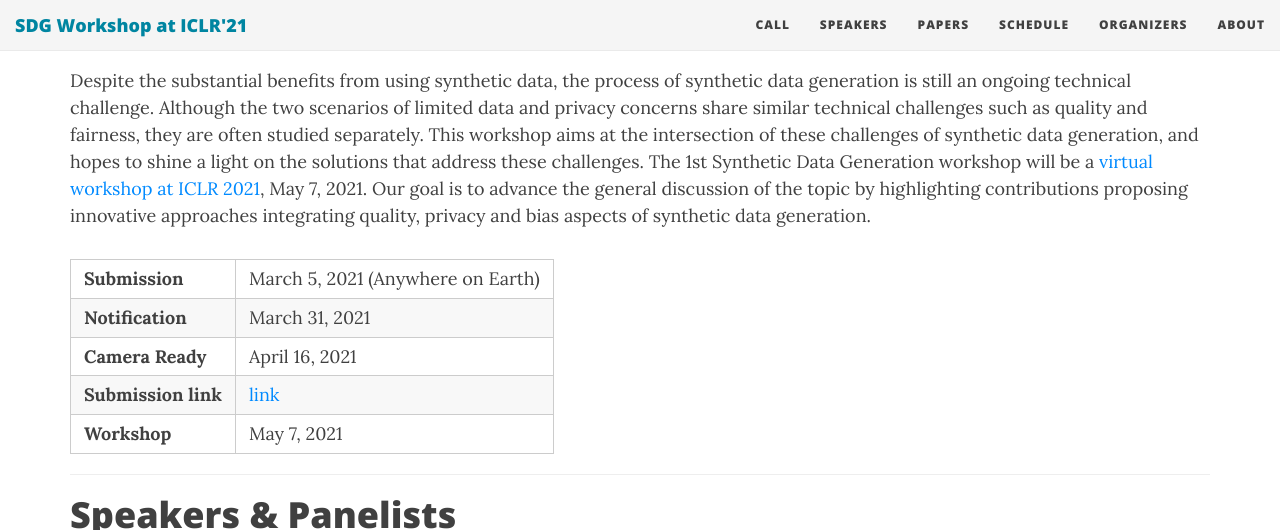
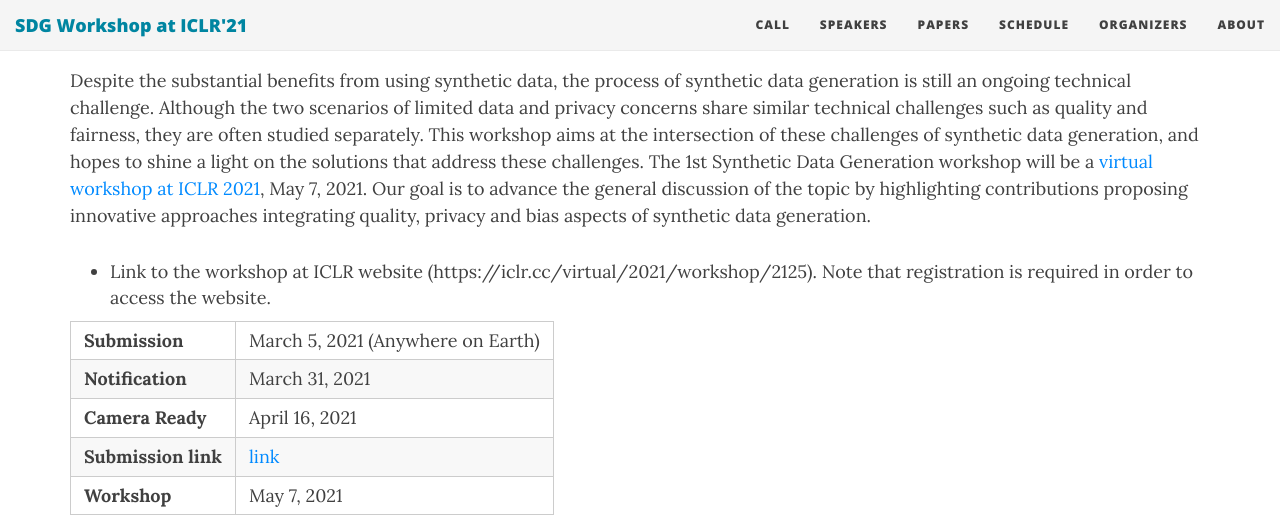
Before and after one commit to sdg-quality-privacy-bias/sdg-quality-privacy-bias.github.io, a Jekyll site: the page built from index.md, in a window 1280 px wide and 900 px high, scrolled down 324 px, cut to the strip 0-530 px from the top of the window. Built offline with Jekyll 4.4.1, drawn with Linux system fonts in a browser that asks for light colours; nearby versions of some CDN libraries.

Commit message:
Update index.md

```diff
--- a/index.md
+++ b/index.md
@@ -10,8 +10,9 @@ use-site-title: true
 # Overview
 
 Despite the substantial benefits from using synthetic data, the process of synthetic data generation is still an ongoing technical challenge. Although the two scenarios of limited data and privacy concerns share similar technical challenges such as quality and fairness, they are often studied separately.
-This workshop aims at the intersection of these challenges of synthetic data generation, and hopes to shine a light on the solutions that address these challenges. The 1st Synthetic Data Generation workshop will be a [virtual workshop at ICLR 2021](https://iclr.cc/Conferences/2021/Schedule?showEvent=2125), May 7, 2021. Our goal is to advance the general discussion of the topic by highlighting contributions proposing innovative approaches integrating quality, privacy and bias aspects of synthetic data generation.
+This workshop aims at the intersection of these challenges of synthetic data generation, and hopes to shine a light on the solutions that address these challenges. The 1st Synthetic Data Generation workshop will be a [virtual workshop at ICLR 2021](https://iclr.cc/virtual/2021/workshop/2125), May 7, 2021. Our goal is to advance the general discussion of the topic by highlighting contributions proposing innovative approaches integrating quality, privacy and bias aspects of synthetic data generation.
 
+* Link to the workshop at ICLR website (https://iclr.cc/virtual/2021/workshop/2125). Note that registration is required in order to access the website.
 
 | ------------- |:-------------:|
 | **Submission** |March 5, 2021 (Anywhere on Earth) |
```
